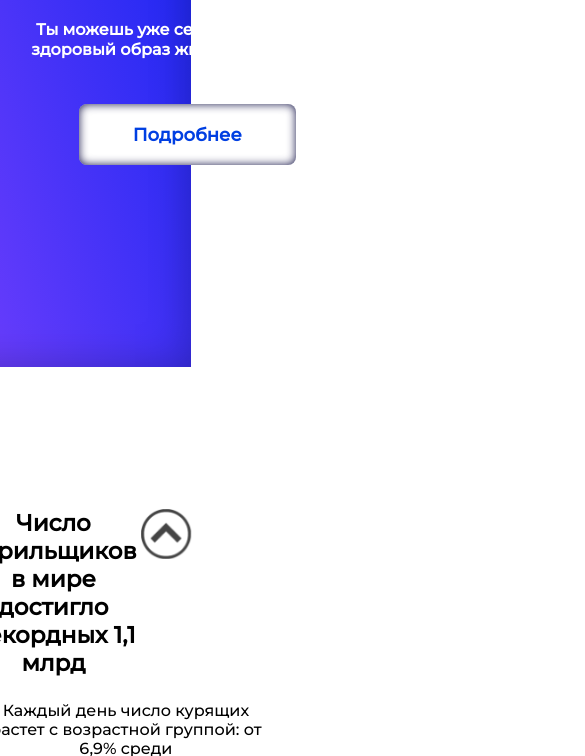
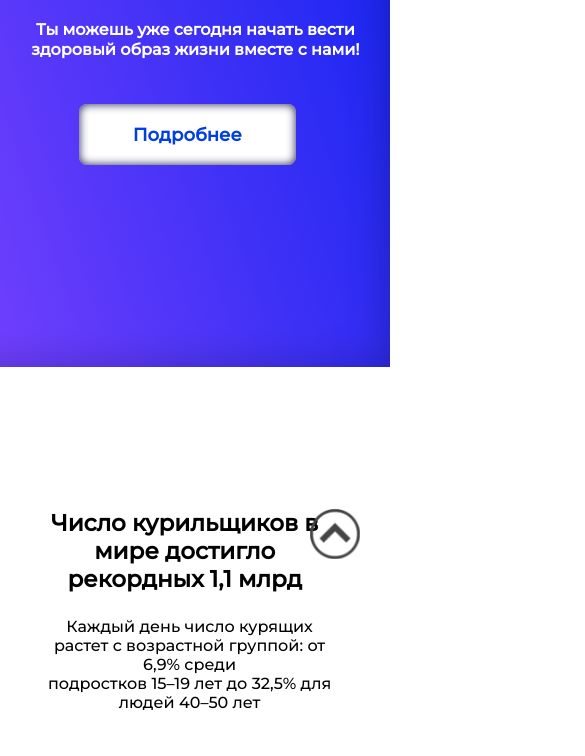
Before and after one commit to Griga81745/Health_site, a plain HTML site: page index.html in a window 390 px wide. Shown: the part 375-1131 px from the top of the page, 585 px wide, since content can reach past the window. Drawn offline with nearby package versions, Linux system fonts and the light colour scheme.

Commit message:
fix: fixed bug main

```diff
--- a/assets/css/adaptive.css
+++ b/assets/css/adaptive.css
@@ -80,9 +80,6 @@
 }
 
 @media screen and (max-width: 1000px){
-    body, html{
-        max-width: 100%;
-    }
 
     .container_1-container-text-left>a>button:nth-child(1):hover{
         background-color: white;
```
